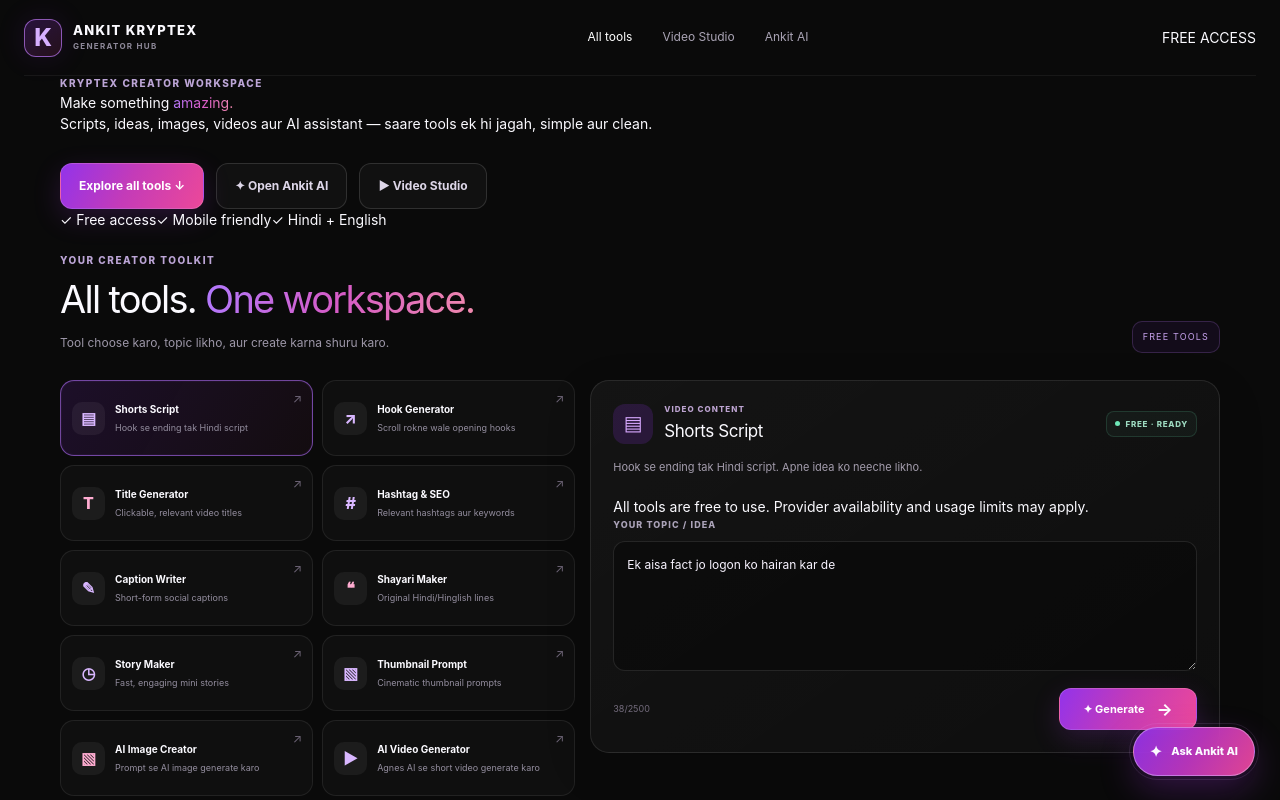
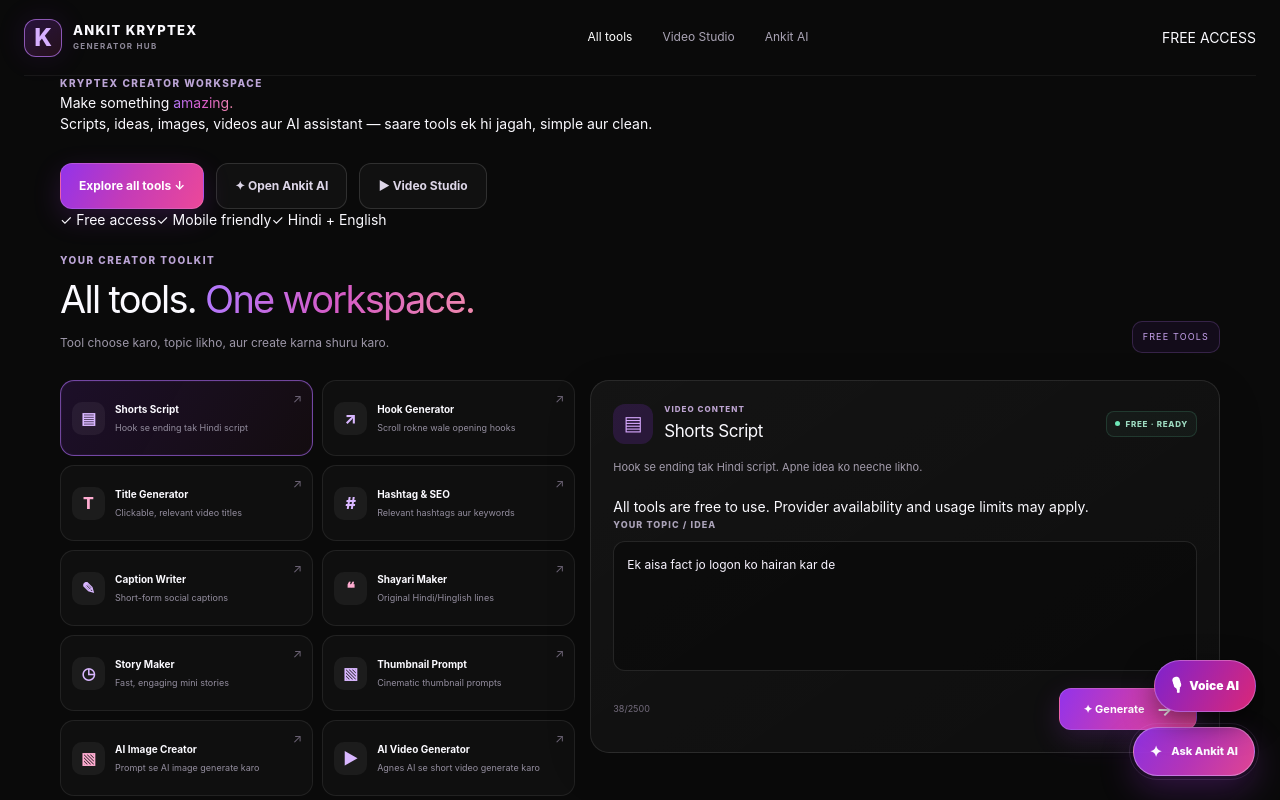
Before and after one commit to sidharthkumar8580-oss/kryptex-generator-hub, a Next.js app: page / in a window 1280 px wide. Shown: the top 800 px of the page. Built offline with nearby package versions, Linux system fonts and the light colour scheme; no server answers.

Commit message:
Add global voice assistant

```diff
--- a/app/layout.tsx
+++ b/app/layout.tsx
@@ -3,10 +3,11 @@ import './globals.css';
 import Script from 'next/script';
 import Header from '@/components/Header';
 import AnkitAIFloatingButton from '@/components/AnkitAIFloatingButton';
+import VoiceAssistant from '@/components/VoiceAssistant';
 
 export const metadata: Metadata = {
   title: 'Kryptex Generator Hub — Ek Website, Saare Kaam + Apna AI',
-  description: 'Ankit Kryptex ka creative workspace: Hindi Shorts scripts, hooks, titles, captions, thumbnail prompts, AI chat, image generation aur premium video tools.',
+  description: 'Ankit Kryptex ka creative workspace: Hindi Shorts scripts, hooks, titles, captions, thumbnail prompts, AI chat, image generation aur free AI tools.',
   metadataBase: new URL(process.env.NEXT_PUBLIC_SITE_URL || 'https://ankitkryptex.com'),
   applicationName: 'Kryptex Generator Hub',
   openGraph: {
@@ -32,6 +33,6 @@ export default function RootLayout({ children }: Readonly<{ children: React.Reac
     gtag('js', new Date());
     gtag('config', 'G-KYEHWR4HRZ');`}
   </Script>
-  <Header />{children}<AnkitAIFloatingButton />
+  <Header />{children}<AnkitAIFloatingButton /><VoiceAssistant />
 </body></html>;
 }
```
